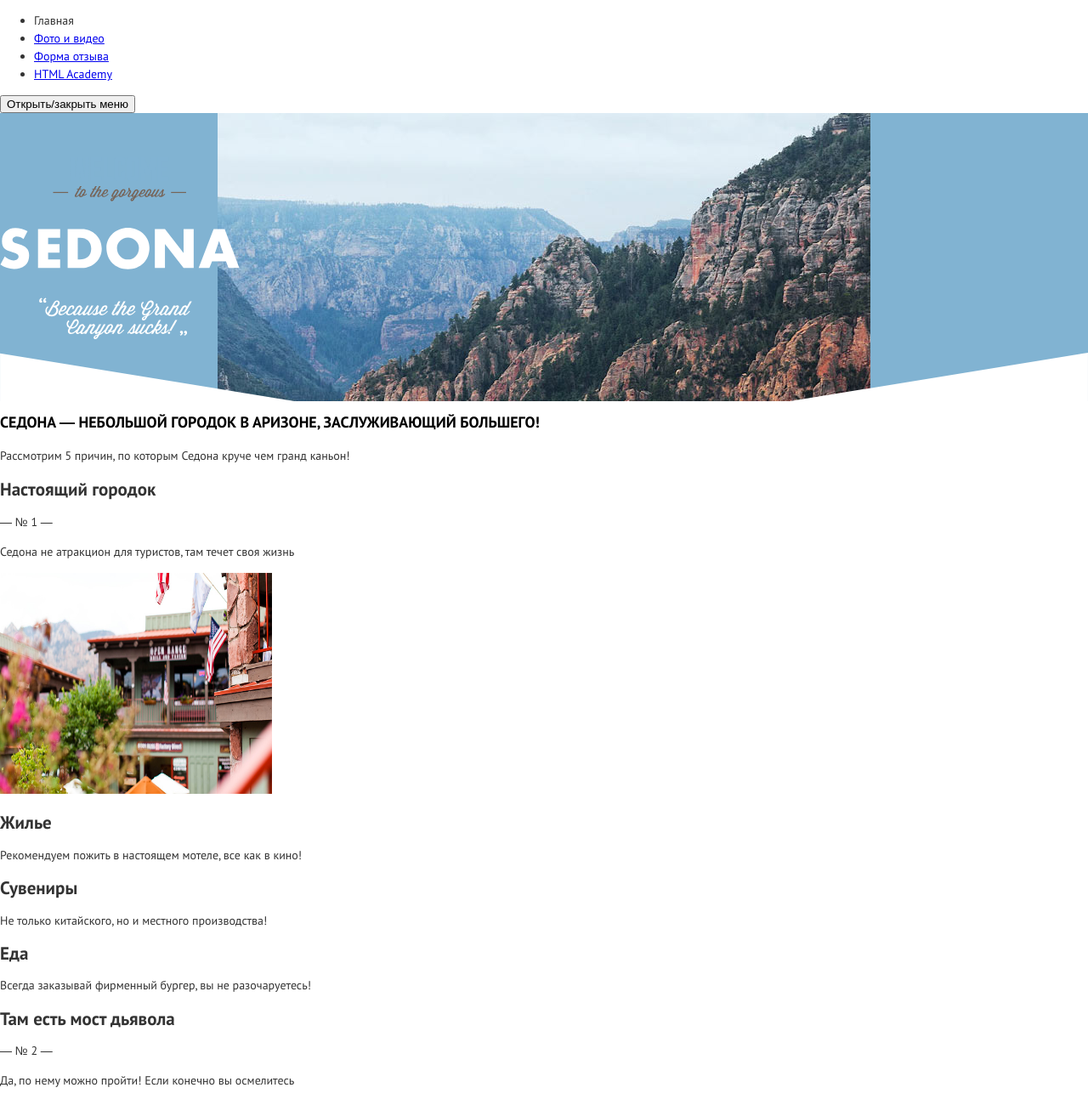
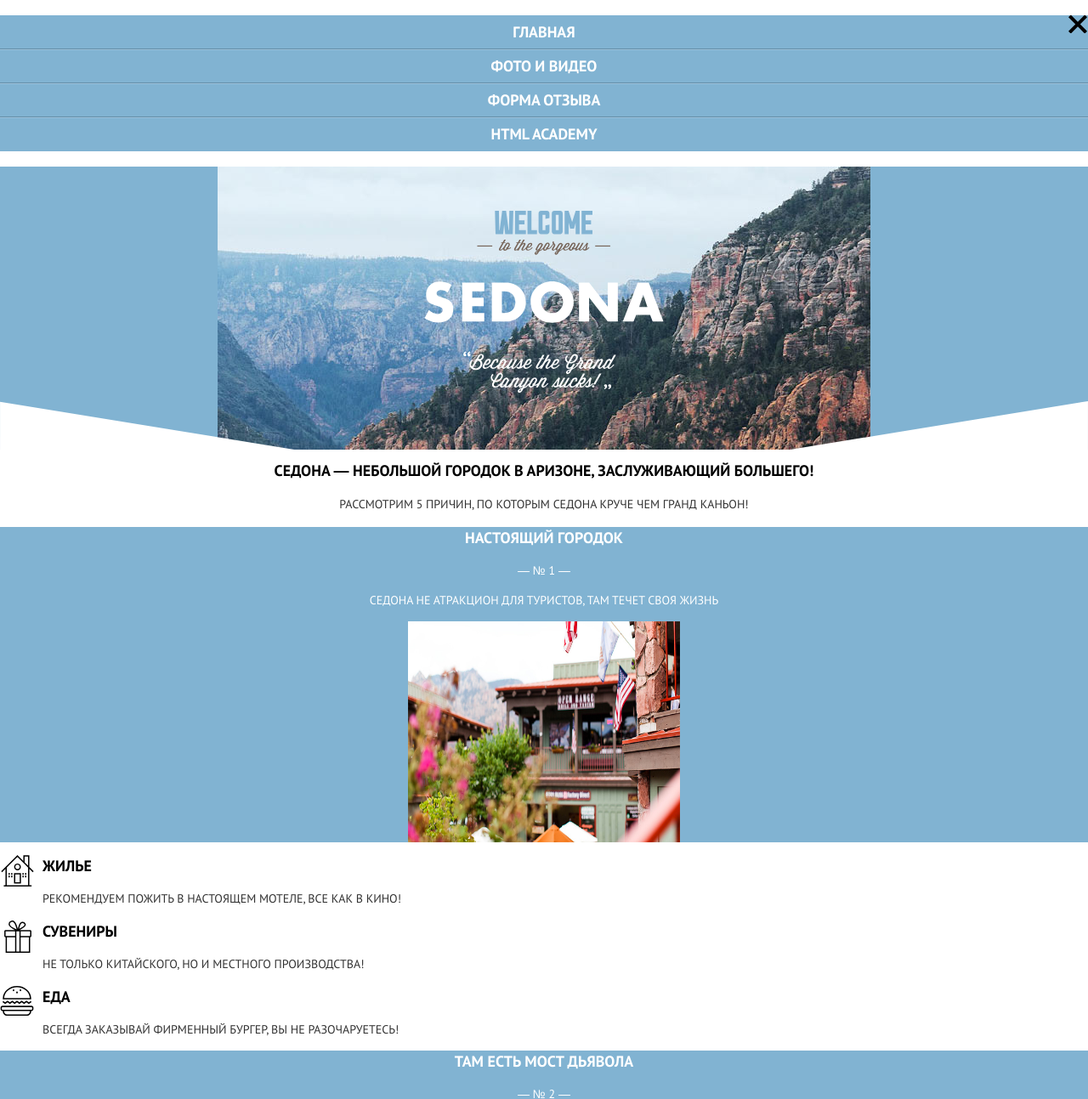
Before and after one commit to allawitte/sedona__adaptive--2016, a website: page index.html in a window 1280 px wide. Shown: the top 1293 px of the page at 85% size. Drawn offline with nearby package versions, Linux system fonts and the light colour scheme; files that its build step writes are made by us from their sources; files whose address does not match are found by name.

Commit message:
Первая версия стилизации

```diff
--- a/sass/blocks/advantage.scss
+++ b/sass/blocks/advantage.scss
@@ -0,0 +1,58 @@
+.advantage {
+
+  &--blue {
+    background-color: $bg-blue-color;
+  }
+
+  &--blue .advantage__title,
+  &--blue .advantage__text {
+    color: $text-light-color;
+  }
+
+  &--gray {
+    background-color: $bg-gray-color;
+  }
+
+  &--housing,
+  &--souvenirs,
+  &--food {
+    position: relative;
+    padding-left: 50px;
+    text-align: left;
+  }
+
+  &--housing {
+    background: url("../img/icon-house.svg") no-repeat 1px 0;
+    background-size: 39px 37px;
+  }
+
+  &--souvenirs {
+    background: url("../img/icon-gift.svg") no-repeat 5px 0;
+    background-size: 32px 38px;
+  }
+
+  &--food {
+    background: url("../img/icon-burger.svg") no-repeat 0 0;
+    background-size: 40px 35px;
+  }
+}
+
+.advantage__content {
+
+}
+
+.advantage__title {
+  font-size: 18px;
+  line-height: 26px;
+  font-weight: 700;
+  color: $text-dark-color;
+  text-transform: uppercase;
+}
+
+.advantage__text {
+  text-transform: uppercase;
+}
+
+.advantage__photo-container {
+  line-height: 0;
+}
--- a/sass/blocks/intro.scss
+++ b/sass/blocks/intro.scss
@@ -2,7 +2,9 @@
   position: relative;
   padding-top: 52px;
   padding-bottom: 67px;
+  line-height: 0;
   background: $bg-blue-color url("../img/bg-back-mobile@1x.jpg") no-repeat 50% 0;
+  text-align: center;
 
   &::after {
     position: absolute;
--- a/sass/blocks/navigation.scss
+++ b/sass/blocks/navigation.scss
@@ -0,0 +1,40 @@
+.navigation {
+  position: relative;
+}
+
+.navigation__list {
+  padding-left: 0;
+  font-size: 18px;
+  line-height: 40px;
+  font-weight: 700;
+  list-style: none;
+}
+
+.navigation__item {
+  background-color: $bg-blue-color;
+  box-shadow:
+    0 -1px 0 0 rgba(0, 0, 0, 0.2),
+    inset 0 1px 0 0 rgba(255, 255, 255, 0.2);
+
+  &:first-child {
+    box-shadow: none;
+  }
+
+  & a {
+    color: $text-light-color;
+    text-transform: uppercase;
+    text-decoration: none;
+  }
+}
+
+.navigation__toggle {
+  position: absolute;
+  top: 0;
+  right: 0;
+  width: 23px;
+  height: 21px;
+  font-size: 0;
+  background: url("../img/icon-cross.svg") no-repeat 50% 50%;
+  border: none;
+  cursor: pointer;
+}
--- a/sass/blocks/page-content.scss
+++ b/sass/blocks/page-content.scss
@@ -1,7 +1,8 @@
 .page-content {
-
+  text-align: center;
 }
 
 .page-content__text {
   line-height: 24px;
+  text-transform: uppercase;
 }
--- a/sass/blocks/page-footer.scss
+++ b/sass/blocks/page-footer.scss
@@ -1,5 +1,5 @@
 .page-footer {
-
+  text-align: center;
 }
 
 .page-footer__hashtag {
--- a/sass/blocks/page-header.scss
+++ b/sass/blocks/page-header.scss
@@ -0,0 +1,3 @@
+.page-header {
+  text-align: center;
+}
--- a/sass/blocks/review.scss
+++ b/sass/blocks/review.scss
@@ -89,7 +89,7 @@
   border: none;
   resize: none;
   font-family: "PT Sans", "Arial", sans-serif;
-  font-size: 18p;
+  font-size: 18px;
   line-height: 26px;
   font-weight: 700;
   color: $text-dark-color;
--- a/sass/blocks/search-request.scss
+++ b/sass/blocks/search-request.scss
@@ -0,0 +1,16 @@
+.search-request {
+
+}
+
+.search-request__title {
+  font-size: 21px;
+  line-height: 26px;
+  font-weight: 700;
+  color: $text-dark-color;
+  text-transform: uppercase;
+}
+
+.search-request__text {
+  line-height: 24px;
+  text-transform: uppercase;
+}
```
